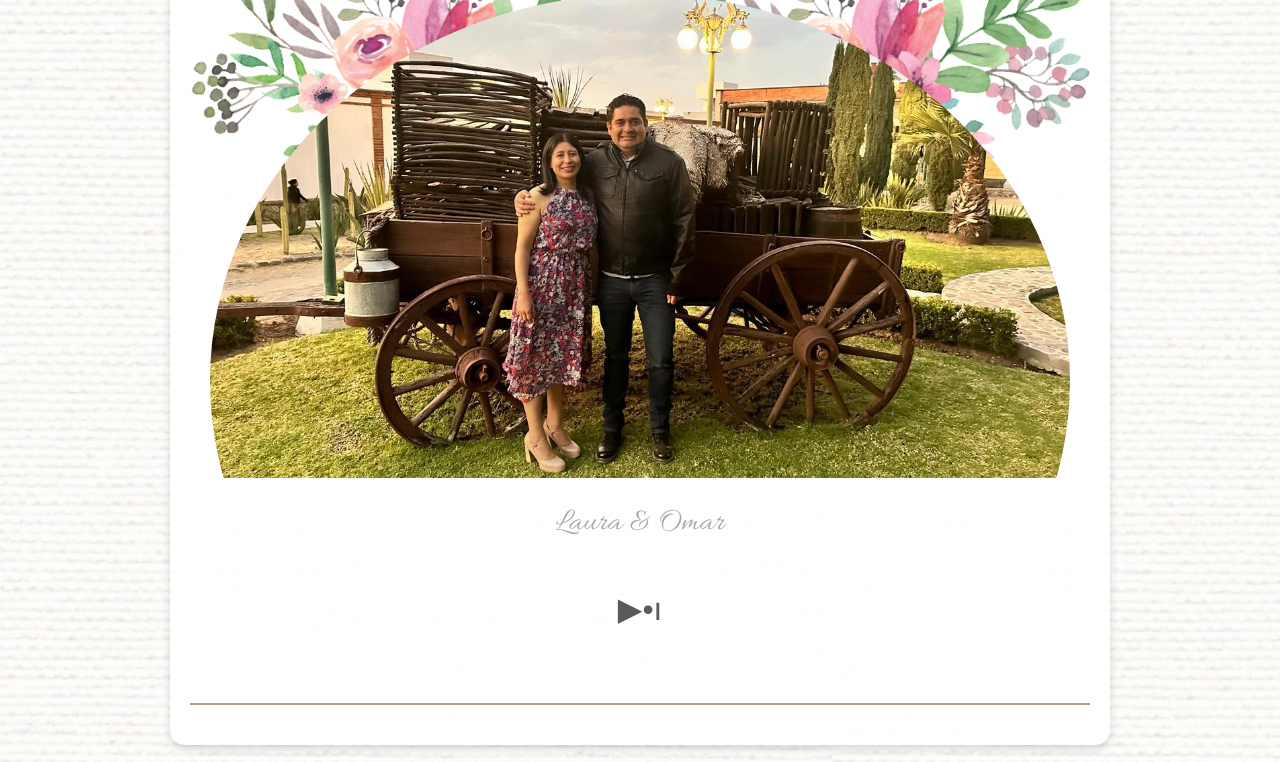
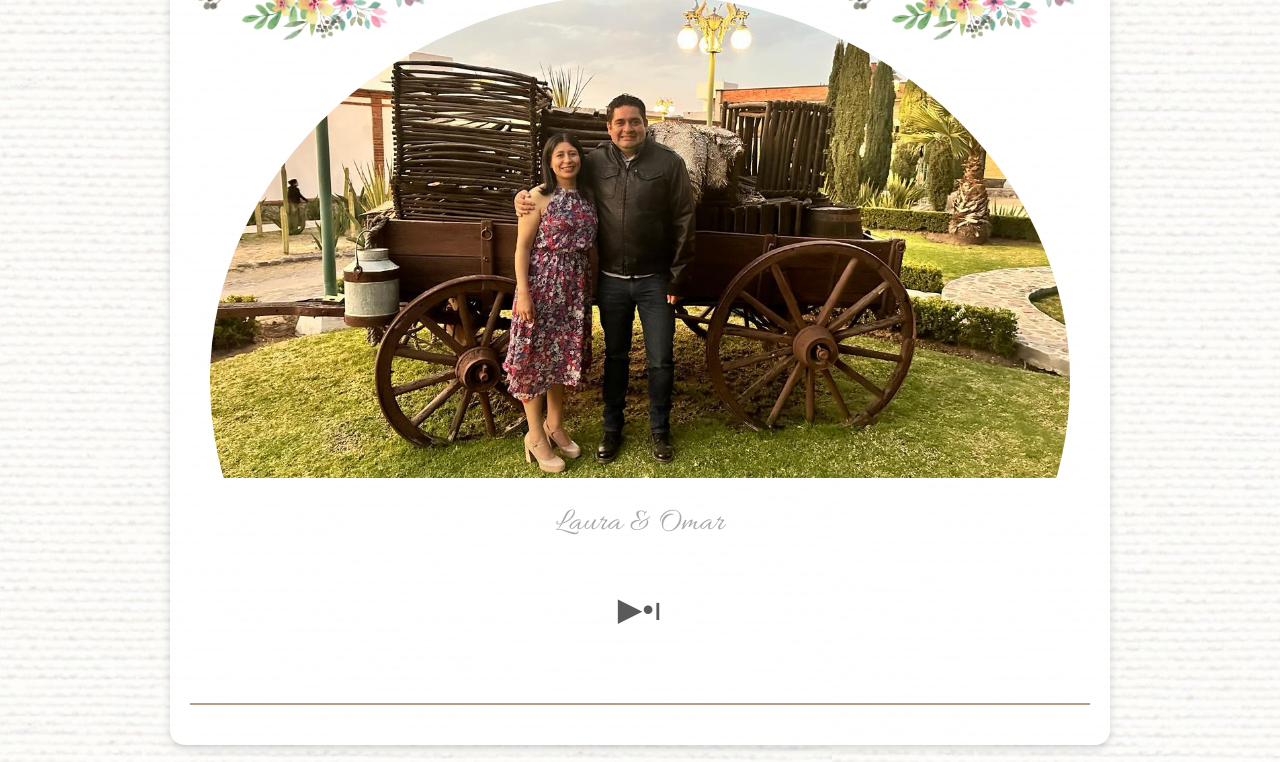
Before and after one commit to BenssZ/invita_, a plain HTML site: page index.html in a window 1280 px wide. Shown: the part 206-968 px from the top of the page. Drawn offline with Linux system fonts and the light colour scheme.

Commit message:
Update estilo.css

```diff
--- a/estilo.css
+++ b/estilo.css
@@ -294,7 +294,7 @@ audio {
 }
 .corner-image {
     position: absolute;
-    width: 450px; /* Ajusta el tamaño según tus necesidades */
+    width: 250px; /* Ajusta el tamaño según tus necesidades */
     height: auto;
 }
 
```
